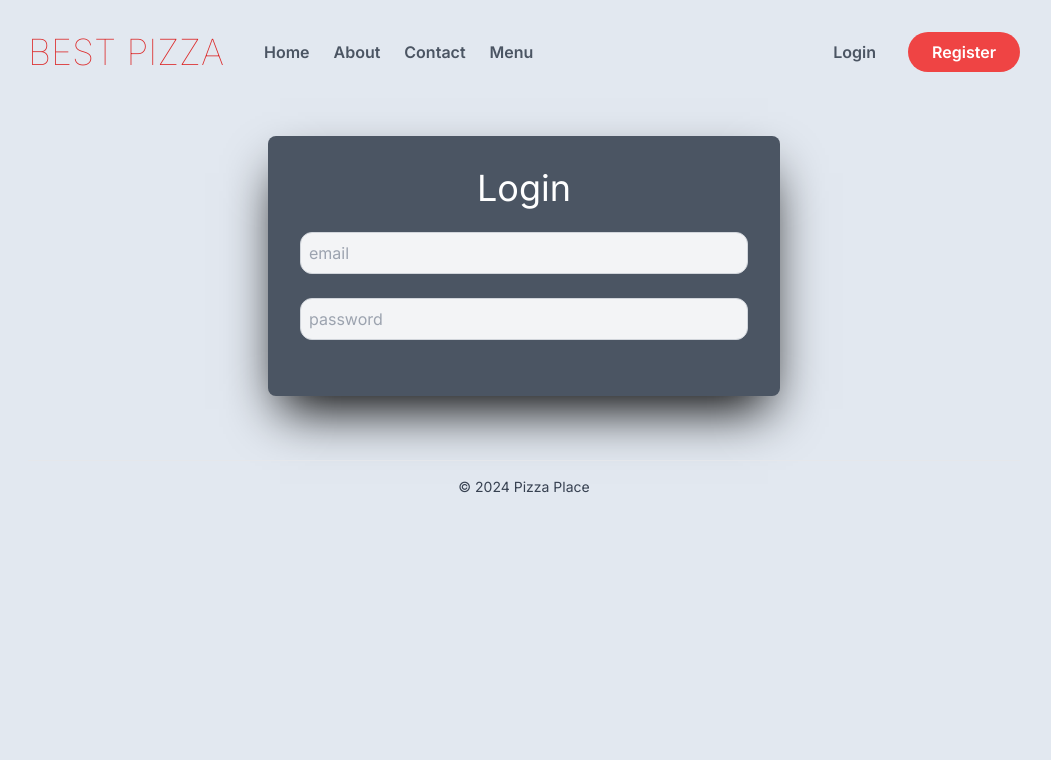
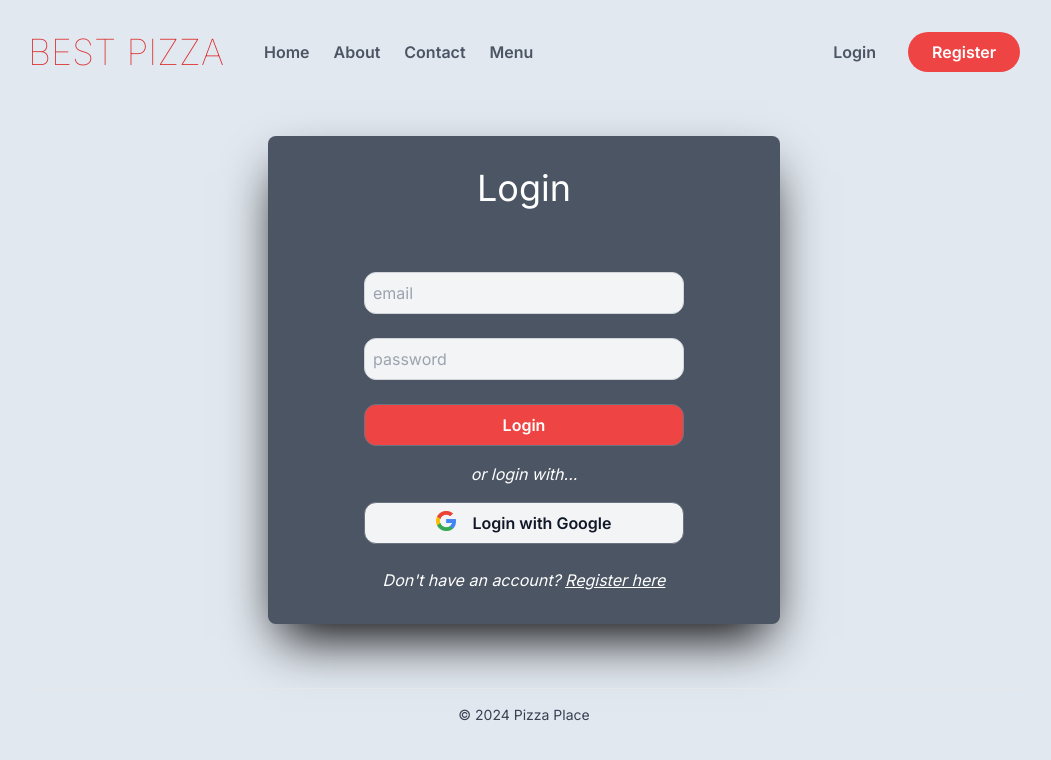
Before and after one commit to YunusEmreBEYAZ/food-order, a Next.js app: page /login in a window 1280 px wide. Shown: the top 760 px of the page, without its empty margins (116-1167 px from the left). Built offline with nearby package versions, Linux system fonts and the light colour scheme.

Commit message:
login gape design completed

```diff
--- a/src/app/login/page.js
+++ b/src/app/login/page.js
@@ -1,6 +1,8 @@
 "use client"
 
 import { useState } from "react";
+import Image from "next/image";
+import Link from "next/link";
 
 export default function Login() {
 
@@ -10,7 +12,7 @@ export default function Login() {
     return (
         <section className=" max-w-lg rounded-lg text-center bg-gray-600 shadow-2xl shadow-black transition-all mx-auto mt-16 mb-16 px-8 py-8">
         <h1 className="text-center text-white text-4xl">Login</h1>
-        <form>
+        <form className="block max-w-xs text-center mx-auto mt-16">
             <input
 
                 type="email"
@@ -25,6 +27,17 @@ export default function Login() {
                 value={password}
                 onChange={(e) => setPassword(e.target.value)}
             />
+            <button  type="submit">Login</button>
+            <div className="my-4 text-white italic">
+                    or login with...
+            </div>
+            <button className="bg-gray-100 hover:bg-blue-300 text-gray-900 flex gap-4 justify-center">
+                <Image src="/google.png" alt="Google Logo" width={20} height={20} />
+                Login with Google
+            </button>
+            <div className='text-center text-white mt-6 italic'>
+                    Don't have an account? <Link href={"/register"} className='underline'> Register here</Link>
+            </div>
         </form>
     </section>
     )
```
